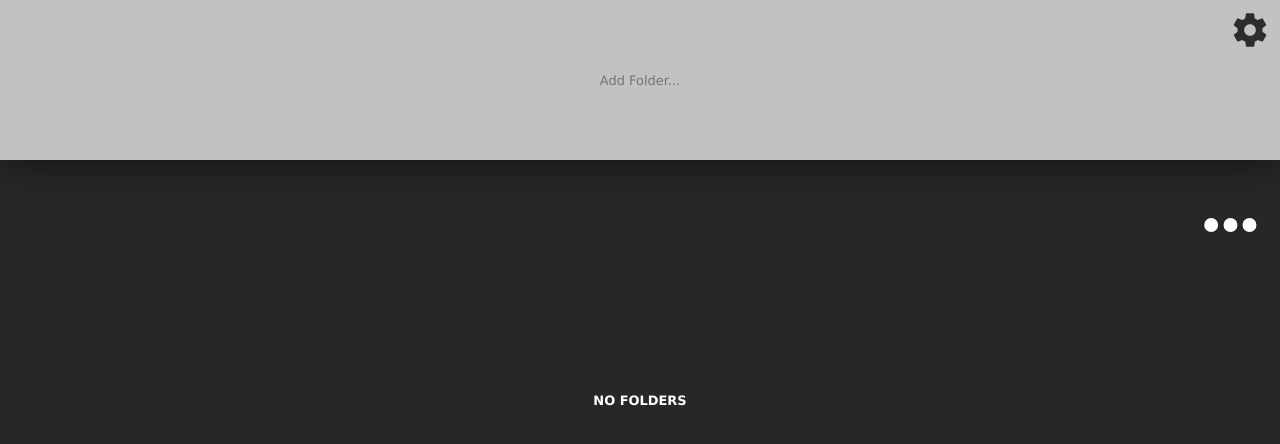
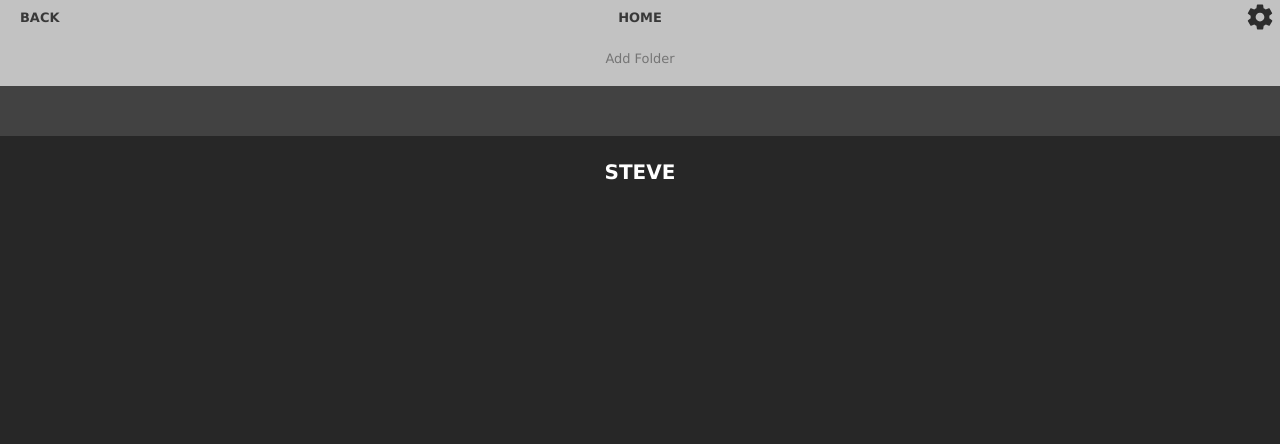
Before and after one commit to aiacuone/Note-Taker, a React (Create React App) app: page / in a window 1280 px wide. Shown: the top 444 px of the page. Built offline with nearby package versions, Linux system fonts and the light colour scheme.

Commit message:
new layout, minor changes

```diff
--- a/src/components/App.js
+++ b/src/components/App.js
@@ -6,27 +6,29 @@ import settingsIcon from '../images/settings.svg'
 
 function App() {
 	// STATE & USEREF
-	let [directory, setDirectory] = useState([]) //ORIGINAL
-	// let [directory, setDirectory] = useState(['steve'])
-	let [folders, setFolders] = useState({}) //ORIGINAL
-	// let [folders, setFolders] = useState({
-	// 	steve: {
-	// 		name: 'steve',
-	// 		dateCreated: Date.now(),
-	// 		lastSelected: Date.now(),
-	// 		timesSelected: 1,
-	// 		background: '',
-	// 		folders: {},
-	// 		notes: {},
-	// 		folderColor: 'grey',
-	// 	},
-	// })
+	// let [directory, setDirectory] = useState([]) //ORIGINAL
+	let [directory, setDirectory] = useState(['steve'])
+	// let [folders, setFolders] = useState({}) //ORIGINAL
+	let [folders, setFolders] = useState({
+		steve: {
+			name: 'steve',
+			dateCreated: Date.now(),
+			lastSelected: Date.now(),
+			timesSelected: 1,
+			background: '',
+			folders: {},
+			notes: {},
+			folderColor: 'grey',
+		},
+	})
 	//HOME
 	let [toggleHomeFolderMenu, setToggleHomeFolderMenu] = useState(null)
 	let [homeAddFolderInput, setHomeAddFolderInput] = useState('')
 	let [homeRenameFolderInput, setHomeRenameFolderInput] = useState('')
 	let [homeFoldersSettings, setHomeFoldersSettings] = useState(null)
 	let [sortHomeFolders, setSortHomeFolders] = useState('DATE CREATED')
+	//CURRENT FOLDER
+	let [currentFolderAddFolderInput,setCurrentFolderAddFolderInput]=useState('')
 
 	let state = {
 		directory,
@@ -36,6 +38,7 @@ function App() {
 		homeRenameFolderInput,
 		homeFoldersSettings,
 		sortHomeFolders,
+		currentFolderAddFolderInput
 	}
 	let setState = {
 		setDirectory,
@@ -45,6 +48,7 @@ function App() {
 		setHomeRenameFolderInput,
 		setHomeFoldersSettings,
 		setSortHomeFolders,
+		setCurrentFolderAddFolderInput
 	}
 
 	// CREATES THE ACTUAL DIRECTORY THROUGH THE FOLDERS OBJECT
@@ -100,9 +104,9 @@ function App() {
 	return (
 		<div className="app">
 			<img class="settings_icon" src={settingsIcon}></img>
-			{directory.length == 0 && (
+			{/* {directory.length == 0 && (
 				<Home state={state} setState={setState} vars={vars} Folder={Folder} />
-			)}
+			)} */}
 			{directory.length > 0 && (
 				<CurrentFolder
 					state={state}
--- a/src/components/CurrentFolder.js
+++ b/src/components/CurrentFolder.js
@@ -1,21 +1,54 @@
-import React, { useRef,useState } from 'react'
+import React, { useRef, useEffect } from 'react'
 import '../styles/current_page.css'
-import _ from 'lodash';
+import _ from 'lodash'
 
-export default function CurrentFolder({
-	state,
-	setState,
-	vars,
-	Folder,
-}) {
-	//STATE
-    let [addFolderInputText, setAddFolderInputText]=useState()
+export default function CurrentFolder({ state, setState, vars, Folder }) {
 	//USEREF
 	let add_folder_input = useRef()
 	//VARIABLES
 	let currentFolder = vars.currentFolder
-	let directoryChain=vars.directoryChain
+	let directoryChain = vars.directoryChain
 	console.log(directoryChain())
+
+	useEffect(() => {
+		function handleMouseDown(e) {
+			if (
+				e.target.className !== 'current_page_add_folder_input' &&
+				state.currentFolderAddFolderInput
+			) {
+				add_folder_input.current.placeholder = 'Add Folder'
+				setState.setCurrentFolderAddFolderInput('')
+			}
+		}
+
+		document.addEventListener('mousedown', handleMouseDown)
+		return () => {
+			document.removeEventListener('mousedown', handleMouseDown)
+		}
+	}, [state.currentFolderAddFolderInput])
+
+	useEffect(() => {
+		function handleEnter(e) {
+			if (e.key == 'Enter' && state.currentFolderAddFolderInput) {
+				add_folder_input.current.value = null
+				let newFolders = { ...state.folders }
+				let newObj = { ...vars.currentFolder.folders }
+				newObj[state.currentFolderAddFolderInput] = new Folder({
+					name: state.currentFolderAddFolderInput,
+					dateCreated: Date.now(),
+				})
+				let newDirectoryChain = [...directoryChain(), 'folders']
+				_.set(newFolders, newDirectoryChain.join('.'), newObj)
+				setState.setFolders(newFolders)
+				setState.setCurrentFolderAddFolderInput('')
+			}
+		}
+
+		document.addEventListener('keydown', handleEnter)
+		return () => {
+			document.removeEventListener('keydown', handleEnter)
+		}
+	}, [state.currentFolderAddFolderInput])
 
 	let foldersSelect = Object.keys(vars.currentFolder.folders).map((folder) => {
 		return (
@@ -29,7 +62,7 @@ export default function CurrentFolder({
 				<h3 class="current_page_folder_menu_title">{folder.toUpperCase()}</h3>
 			</div>
 		)
-    })
+	})
 
 	let pageNotes
 	if (vars.currentFolder.notes) {
@@ -55,7 +88,6 @@ export default function CurrentFolder({
 
 	let navigationBar = (
 		<div class="current_page_nav">
-
 			<h3
 				onClick={() => {
 					let arr = [...state.directory]
@@ -74,43 +106,32 @@ export default function CurrentFolder({
 				class="current_page_nav_button home_nav">
 				HOME
 			</h3>
-
 		</div>
 	)
 
 	let addFolderInput = (
 		<div class="current_page_add_folder_input_container">
-            <input
-                onChange={(e)=>setAddFolderInputText(e.target.value)}
+			<input
+				class="current_page_add_folder_input"
+				onChange={(e) =>
+					setState.setCurrentFolderAddFolderInput(e.target.value)
+				}
 				ref={add_folder_input}
-				class="current_page_add_folder_input_field"
-                type="text"></input>
-
-			<button
-                onClick={() => {
-                    add_folder_input.current.value = null
-					let newFolders = { ...state.folders }
-                    let newObj = {...vars.currentFolder.folders}
-					newObj[addFolderInputText] = new Folder({
-						name: addFolderInputText,
-						dateCreated: Date.now(),
-                    })
-                    let newDirectoryChain=[...directoryChain(),'folders']
-                    _.set(newFolders,newDirectoryChain.join('.'),newObj)
-                    setState.setFolders(newFolders)
-				}}
-				class="current_page_add_folder_input_button">
-				ADD FOLDER
-			</button>
+				placeholder="Add Folder"
+				type="text"
+				value={state.currentFolderAddFolderInput}></input>
 		</div>
-    )
+	)
 
 	return (
 		<div class="current_page">
+			<div class="current_folder_header">{addFolderInput}<div class="current_page_folders_container">{foldersSelect}</div></div>
 			{navigationBar}
-			{addFolderInput}
-			<h3 class="current_page_title">{vars.currentFolder.name.toUpperCase()}</h3>
-			<div class="current_page_folders_container">{foldersSelect}</div>
+
+			<h3 class="current_page_title">
+				{vars.currentFolder.name.toUpperCase()}
+			</h3>
+
 			{pageNotes}
 		</div>
 	)
--- a/src/components/Home.js
+++ b/src/components/Home.js
@@ -247,7 +247,6 @@ export default function Home({ state, setState, vars, Folder }) {
 	}
 	// console.log('hello')
 	let addFolderInput = (
-		<>
 		<div class="home_add_folder_container">
 			{homeFolderErrorMessage()}
 			<input
@@ -265,7 +264,6 @@ export default function Home({ state, setState, vars, Folder }) {
 				type="text"
 				placeholder="Add Folder..."></input>
 		</div>
-		</>
 	)
 
 	return (
--- a/src/styles/current_page.css
+++ b/src/styles/current_page.css
@@ -6,6 +6,18 @@
 	align-items: center;
 	flex-direction: column;
 	position: relative;
+}
+
+.current_folder_header{
+	height: 17%;
+	width: 100%;
+	background: rgb(194, 194, 194);
+	position: absolute;
+	top: 0;
+	display: flex;
+	justify-content: flex-end;
+	align-items: center;
+	flex-direction: column;
 }
 
 .current_page_nav {
@@ -22,6 +34,7 @@
 
 .current_page_nav_button {
 	cursor: pointer;
+	color: rgb(56, 56, 56);
 }
 
 .current_page_nav_button.back {
@@ -30,40 +43,62 @@
 	top: 0;
 }
 
-.current_page_nav_button.back,.home_nav{
+.current_page_nav_button.back,
+.home_nav {
 	margin: 10px 0 0 0;
 	/* background: yellow; */
 }
 
 .current_page_title {
-	font-size: 30px;
+	position: absolute;
+	top: 160px;
+	font-size: 20px;
 }
 
 .current_page_folders_container {
 	width: 100%;
-	height: 60px;
-	/* background: green; */
+	height: 50px;
+	background: rgb(66, 66, 66);
 	overflow: scroll;
 	display: flex;
+	justify-content: center;
+	align-items: center;
 	padding: 10px;
 	cursor: pointer;
 	-ms-overflow-style: none; /* IE and Edge */
 	scrollbar-width: none; /* Firefox */
+	/* position: absolute; */
+	/* top: 20%; */
 }
 
 .current_page_folder_menu_folder {
-	background: orange;
+	border: 2px solid orange;
 	display: flex;
 	justify-content: center;
 	align-items: center;
 	margin: 0px 20px;
-	padding: 20px;
-	border-radius: 20px;
-    filter: drop-shadow(5px 5px 5px rgb(20, 20, 20));
+	padding: 10px;
+	border-radius: 15px;
+	/* filter: drop-shadow(5px 5px 5px rgb(20, 20, 20)); */
 }
 
+.current_page_add_folder_input_field,
+.current_page_add_folder_input_button {
+	color: black;
+}
 
+.current_page_add_folder_input {
+	background: none;
+	padding: 5px;
+	border: none;
+	color: 	 rgb(39, 39, 39);
+	text-align: center;
+	margin: 0 0 15px 0;
+}
 
-.current_page_add_folder_input_field,.current_page_add_folder_input_button{
-    color: black;
+.current_page_add_folder_input:active {
+	border: 1px solid rgb(87, 87, 87);
+	border-radius: 5px;
+
+	border-radius: 5px;;
 }
--- a/src/styles/index.css
+++ b/src/styles/index.css
@@ -1,10 +1,9 @@
-*{
+* {
 	padding: 0;
 	margin: 0;
 	box-sizing: border-box;
 	font-family: Verdana, Geneva, Tahoma, sans-serif;
-	font-size: .9rem;
-
+	font-size: 0.9rem;
 
 	color: white;
 }
@@ -20,10 +19,10 @@
 	background: rgb(39, 39, 39);
 }
 
-.settings_icon{
-	height: 40px;
+.settings_icon {
+	height: 30px;
 	position: absolute;
-	right: 10px;
-	top: 10px;
+	right: 5px;
+	top: 2px;
 	z-index: 1;
 }
```
Lines whose indentation alone changed are shown as unchanged.
